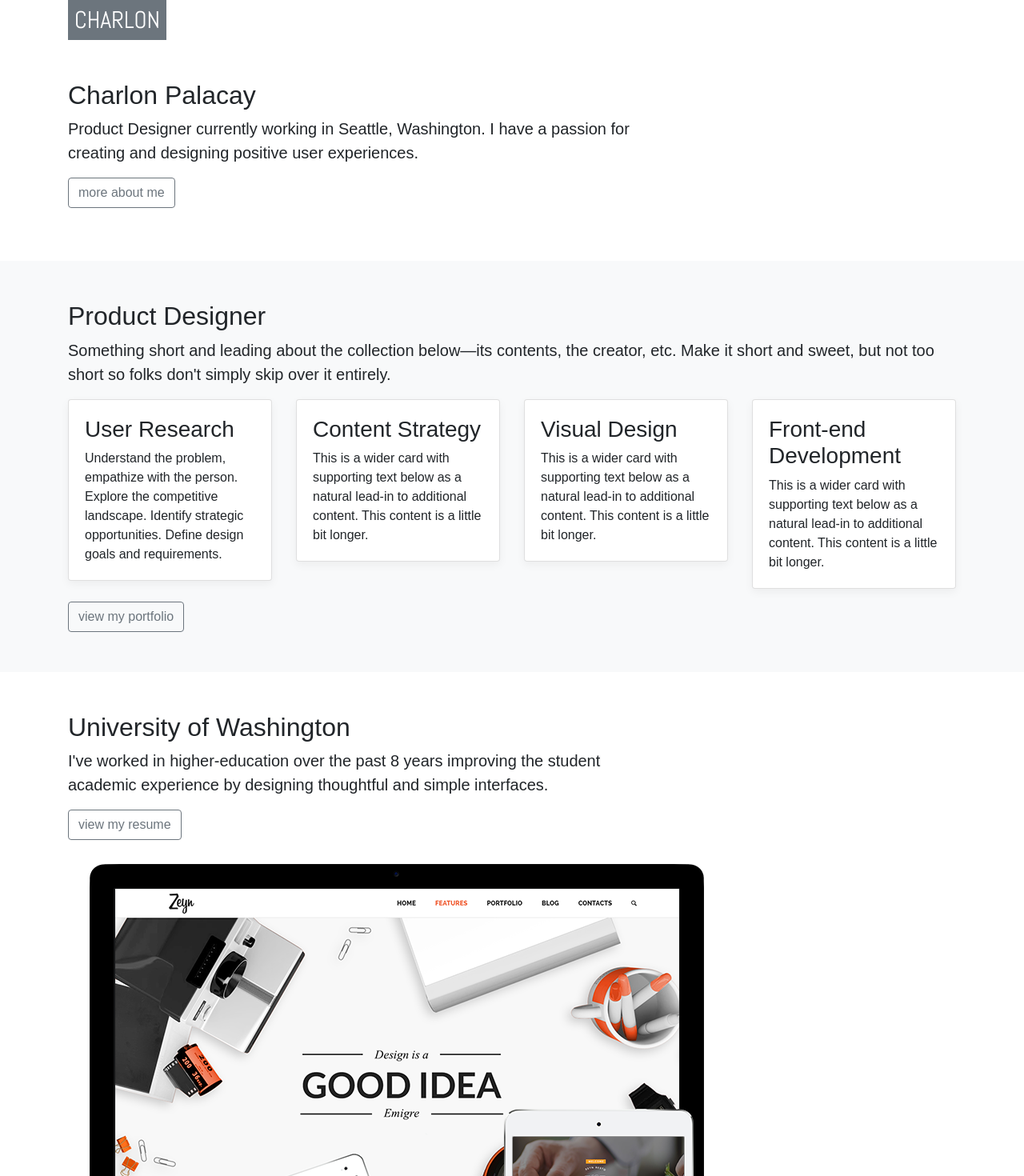
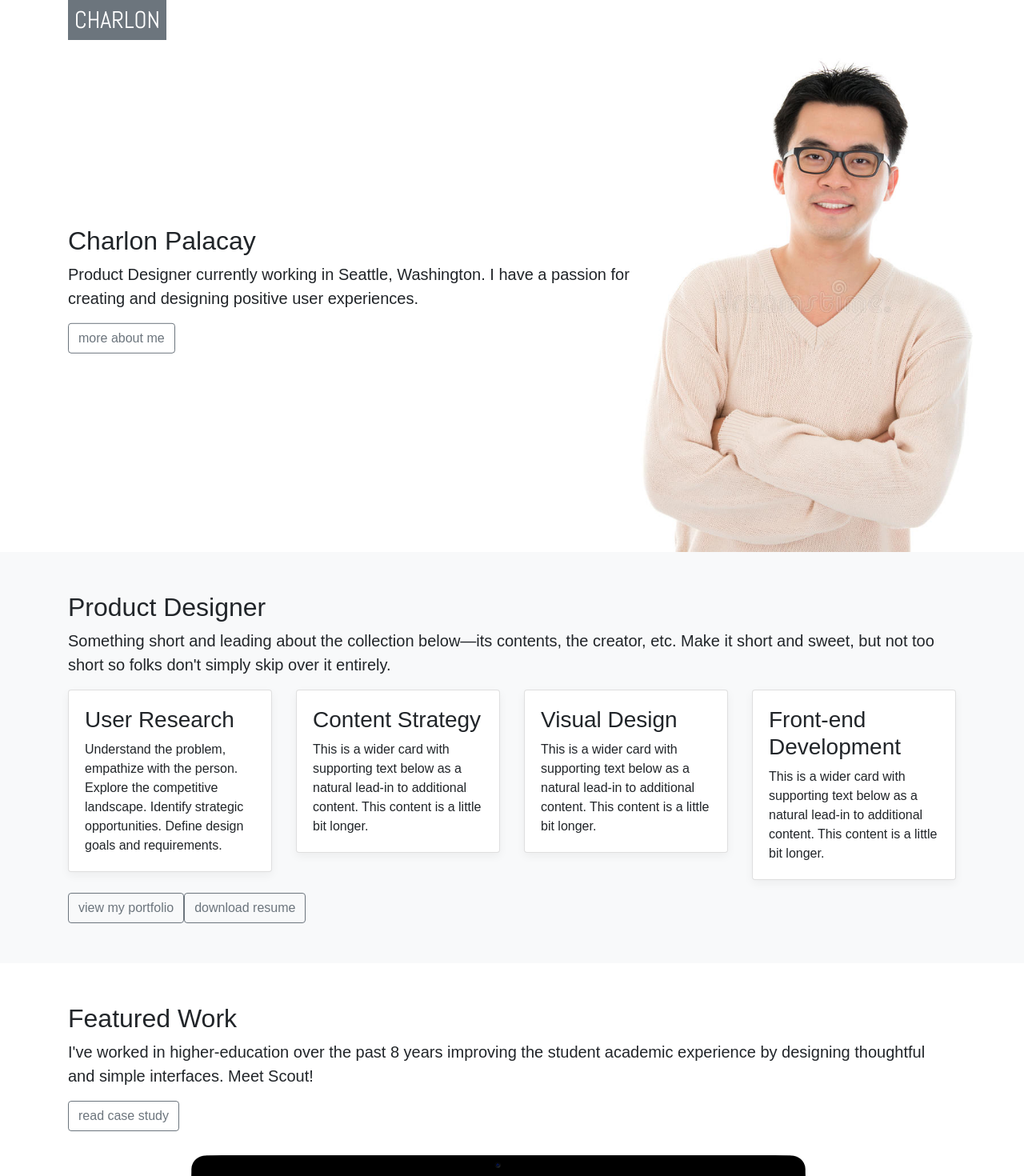
Before and after one commit to charlon/charlon.com, a React (Create React App) app in the folder portfolio/: page / in a window 1280 px wide. Shown: the top 1470 px of the page at 80% size. Built offline with nearby package versions, Linux system fonts and the light colour scheme.

Commit message:
Add temp resume and temp asian guy photo.

```diff
--- a/portfolio/src/App.js
+++ b/portfolio/src/App.js
@@ -3,7 +3,6 @@ import { Switch, Route } from "react-router-dom"
 
 import Home from './containers/Home'
 import About from './containers/About'
-import Resume from './containers/Resume'
 import Portfolio from './containers/Portfolio'
 
 const App = () => (
@@ -11,7 +10,6 @@ const App = () => (
     <Switch>
       <Route exact path="/" component={Home} />
       <Route path="/about" component={About} />
-      <Route path="/resume" component={Resume} />
       <Route path="/portfolio" component={Portfolio} />
     </Switch>
 
--- a/portfolio/src/containers/About.js
+++ b/portfolio/src/containers/About.js
@@ -29,8 +29,9 @@ const About = () => (
 
             <ul>
               <li><a href="/portfolio" className="btn btn-secondary my-2">view portfolio</a></li>
-              <li><a href="/resume" className="btn btn-secondary my-2">view my resume</a></li>
+              <li><a href="/cpalacay-resume.pdf" className="btn btn-secondary my-2">view my resume</a></li>
             </ul>
+
           </div>
 
         </div>
--- a/portfolio/src/containers/Home.js
+++ b/portfolio/src/containers/Home.js
@@ -70,6 +70,7 @@ const Home = () => (
 
             <div className="col-md-8">
               <a href="/portfolio" className="btn btn-outline-secondary">view my portfolio</a>
+              <a href="/cpalacay-resume.pdf" className="btn btn-outline-secondary">download resume</a>
             </div>
 
           </div>
@@ -77,17 +78,17 @@ const Home = () => (
       </div>
     </section>
 
-    <section id="where" className="home-uw">
+    <section id="where" className="home-featured">
       <div className="content">
         <div className="container">
           <div className="row">
-            <div className="col-md-8">
+            <div className="col-md-12">
 
-              <h2 className="">University of Washington</h2>
-              <p className="lead">I've worked in higher-education over the past 8 years improving the student academic experience by designing thoughtful and simple interfaces.</p>
-              <p><a href="/resume" className="btn btn-outline-secondary">view my resume</a></p>
+              <h2 className="">Featured Work</h2>
+              <p className="lead">I've worked in higher-education over the past 8 years improving the student academic experience by designing thoughtful and simple interfaces. Meet Scout!</p>
+              <p><a href="/portfolio/scout" className="btn btn-outline-secondary">read case study</a></p>
 
-              <div><img className="" src="/imac-ipad-iphone.png" alt="Card cap" /></div>
+              <div className="text-center"><img className="" src="/imac-ipad-iphone.png" alt="Card cap" /></div>
 
             </div>
           </div>
--- a/portfolio/src/containers/Portfolio.js
+++ b/portfolio/src/containers/Portfolio.js
@@ -16,24 +16,6 @@ const Portfolio = () => (
         </div>
       </div>
     </header>
-
-    <div className="py-5 bg-light">
-      <div className="container">
-
-        <div className="row">
-          <img className="" src="/macbook-iphone.png" alt="Card cap" />
-        </div>
-
-        <div className="row align-right">
-          <img className="" src="/imac-ipad-iphone.png" alt="Card cap" />
-        </div>
-
-        <div className="row">
-          <img className="" src="/macbook-iphone.png" alt="Card cap" />
-        </div>
-
-      </div>
-    </div>
 
     <div className="py-5 bg-light">
       <div className="container">
@@ -96,6 +78,12 @@ const Portfolio = () => (
             </div>
           </div>
 
+          <div className="col-md-12">
+            <ul>
+              <li><a href="/cpalacay-resume.pdf" className="btn btn-secondary my-2">download resume</a></li>
+            </ul>
+          </div>
+
         </div>
       </div>
     </div>
--- a/portfolio/src/containers/Resume.js
+++ /dev/null
@@ -1,39 +0,0 @@
-import React from 'react'
-
-const Resume = () => (
-
-  <div>
-
-    <header className="">
-      <div className="content">
-        <div className="container">
-          <div className="row">
-            <div className="col-md-12">
-              <h1 className="">Resume</h1>
-              <p className="lead">Something short and leading about the collection below—its contents, the creator, etc. Make it short and sweet, but not too short so folks don't simply skip over it entirely.</p>
-            </div>
-          </div>
-        </div>
-      </div>
-    </header>
-
-    <div className="py-5 bg-light">
-      <div className="container">
-        <div className="row">
-          <div className="col-md-12">
-
-            <p>Lorem ipsum dolor sit amet, consectetur adipiscing elit. Aenean sit amet risus congue, iaculis magna ac, volutpat ipsum. Integer bibendum tortor eget nunc tristique, eget porta leo consequat. Sed volutpat tincidunt lectus at ultrices. Suspendisse ornare libero metus, vel vestibulum tellus suscipit nec. Nam pellentesque lacus vitae hendrerit rhoncus. Cras quis augue ac magna iaculis faucibus vitae nec dolor. Fusce ac placerat massa. Proin semper elit eget nulla vulputate, porta accumsan metus posuere.</p>
-
-            <p>Curabitur volutpat ex id ultricies iaculis. Donec elementum finibus nibh in ornare. Suspendisse dictum placerat ullamcorper. Mauris eleifend eleifend maximus. Donec eu neque tristique nunc porttitor hendrerit id eu est. Praesent vulputate lectus at enim vehicula tincidunt. Nullam purus neque, luctus ut semper porta, dignissim ut lacus. Morbi ac ante velit. Maecenas non felis vitae dui dignissim varius sit amet non ligula. Praesent placerat elit in dui tempor elementum. Nulla lacinia magna sed eros consectetur malesuada.</p>
-
-          </div>
-        </div>
-      </div>
-    </div>
-
-  </div>
-
-)
-
-
-export default Resume
--- a/portfolio/src/styles/Home.scss
+++ b/portfolio/src/styles/Home.scss
@@ -1,17 +1,34 @@
 .home-about {
-  background-size: cover;
-  background-position: left center;
+
+  background: url("/asian-dude.jpg") no-repeat;
+  background-position: bottom right;
+  background-size: contain;
+
+  height: 80vh;
+  position: relative;
+  overflow-y: hidden;
+
+  .content {
+      max-width: none;
+      margin: 0;
+      position: absolute;
+      //top: 25%;
+      top: 50%;
+      transform: translateY(-50%);
+      left: 0;
+      right: 0;
+      padding: 50px 0;
+    }
 }
 
 .home-portfolio {
-  //background: url("/IMG_0948.jpg") no-repeat;
-  //background: orange;
   background-size: cover;
   background-position: center center;
+
 }
 
-.home-uw {
-  //background: url("/uw-paccar.jpg") no-repeat;
+.home-featured {
   background-size: cover;
   background-position: center center;
+  overflow-x: hidden;
 }
```
Also changed, not shown: portfolio/src/styles/index.scss (+6 -5 lines), portfolio/public/asian-dude.jpg (added), 1 other file (tests, documents, lock files or other folders).
